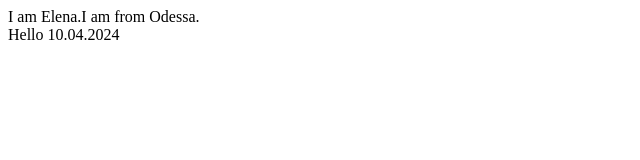
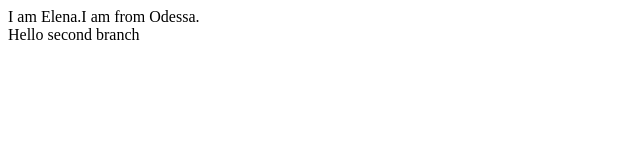
Before and after one commit to Elena176/git-sunny, a plain HTML site: page index.html in a window 1280 px wide. Shown: the full height of the page, 0-640 px from the left. Drawn offline with Linux system fonts and the light colour scheme.

Commit message:
Revert "10.04.2024"

```diff
--- a/index.html
+++ b/index.html
@@ -1,4 +1,4 @@
 <div>I am Elena.I am from Odessa.</div>
 <div>
-   Hello 10.04.2024
+   Hello second branch
 </div>
```
